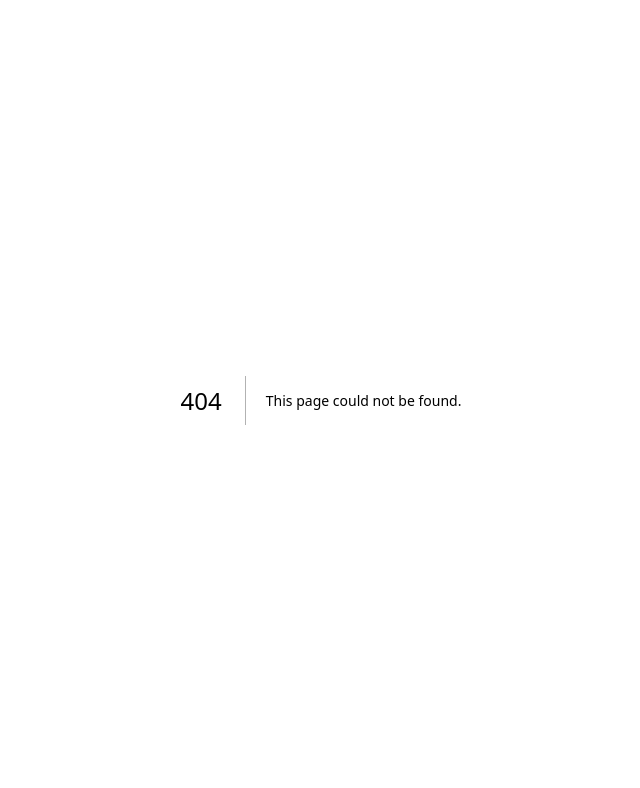
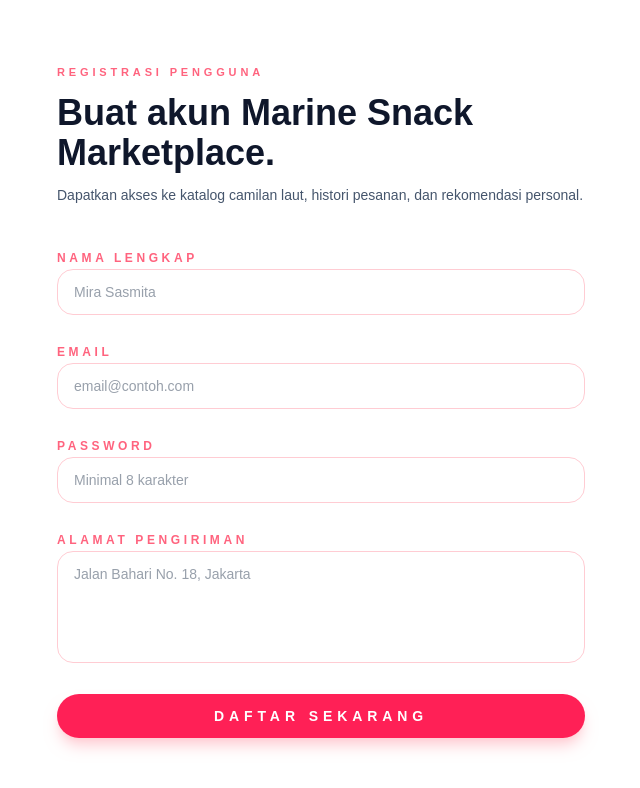
Before and after one commit to shafadisyaaulia/seasnacky, a Next.js app: page /user/register in a window 1280 px wide. Before the commit this address had no page. Shown: the top 788 px of the page, without its empty margins (319-959 px from the left). Built offline with nearby package versions, Linux system fonts and the light colour scheme.

Commit message:
feat: add register user

```diff
--- /dev/null
+++ b/src/app/user/register/page.tsx
@@ -0,0 +1,108 @@
+"use client";
+
+import { useState } from "react";
+
+export default function UserRegisterPage() {
+  const [form, setForm] = useState({
+    name: "",
+    email: "",
+    address: "",
+    password: "",
+  });
+  const [message, setMessage] = useState<string | null>(null);
+
+  const handleChange = (key: string, value: string) => {
+    setForm((prev) => ({ ...prev, [key]: value }));
+  };
+
+  const handleSubmit = async (event: React.FormEvent) => {
+    event.preventDefault();
+    setMessage("Mendaftarkan akun...");
+    const response = await fetch("/api/auth/register", {
+      method: "POST",
+      headers: { "Content-Type": "application/json" },
+      body: JSON.stringify(form),
+    });
+    const result = await response.json();
+    setMessage(result.message ?? "Pendaftaran selesai.");
+  };
+
+  return (
+    <div className="min-h-screen bg-white pb-20">
+      <div className="mx-auto w-full max-w-xl px-6 pt-16">
+        <p className="text-[11px] font-semibold uppercase tracking-[0.35em] text-rose-400">
+          Registrasi Pengguna
+        </p>
+        <h1 className="mt-3 text-4xl font-semibold text-slate-900">
+          Buat akun Marine Snack Marketplace.
+        </h1>
+        <p className="mt-3 text-sm text-slate-600">
+          Dapatkan akses ke katalog camilan laut, histori pesanan, dan rekomendasi personal.
+        </p>
+        <form onSubmit={handleSubmit} className="mt-10 space-y-6">
+          <div className="space-y-2">
+            <label className="text-xs font-semibold uppercase tracking-[0.3em] text-rose-400">
+              Nama Lengkap
+            </label>
+            <input
+              value={form.name}
+              onChange={(event) => handleChange("name", event.target.value)}
+              className="w-full rounded-2xl border border-rose-200 bg-white px-4 py-3 text-sm text-slate-700 focus:border-rose-500 focus:outline-none"
+              placeholder="Mira Sasmita"
+              required
+            />
+          </div>
+          <div className="space-y-2">
+            <label className="text-xs font-semibold uppercase tracking-[0.3em] text-rose-400">
+              Email
+            </label>
+            <input
+              type="email"
+              value={form.email}
+              onChange={(event) => handleChange("email", event.target.value)}
+              className="w-full rounded-2xl border border-rose-200 bg-white px-4 py-3 text-sm text-slate-700 focus:border-rose-500 focus:outline-none"
+              placeholder="email@contoh.com"
+              required
+            />
+          </div>
+          <div className="space-y-2">
+            <label className="text-xs font-semibold uppercase tracking-[0.3em] text-rose-400">
+              Password
+            </label>
+            <input
+              type="password"
+              value={form.password}
+              onChange={(event) => handleChange("password", event.target.value)}
+              className="w-full rounded-2xl border border-rose-200 bg-white px-4 py-3 text-sm text-slate-700 focus:border-rose-500 focus:outline-none"
+              placeholder="Minimal 8 karakter"
+              required
+            />
+          </div>
+          <div className="space-y-2">
+            <label className="text-xs font-semibold uppercase tracking-[0.3em] text-rose-400">
+              Alamat Pengiriman
+            </label>
+            <textarea
+              value={form.address}
+              onChange={(event) => handleChange("address", event.target.value)}
+              className="h-28 w-full resize-none rounded-2xl border border-rose-200 bg-white px-4 py-3 text-sm text-slate-700 focus:border-rose-500 focus:outline-none"
+              placeholder="Jalan Bahari No. 18, Jakarta"
+              required
+            />
+          </div>
+          <button
+            type="submit"
+            className="w-full rounded-full bg-rose-500 px-6 py-3 text-sm font-semibold uppercase tracking-[0.35em] text-white shadow-lg shadow-rose-200 transition hover:bg-rose-600"
+          >
+            Daftar Sekarang
+          </button>
+        </form>
+        {message && (
+          <p className="mt-6 text-center text-xs uppercase tracking-[0.3em] text-rose-500">
+            {message}
+          </p>
+        )}
+      </div>
+    </div>
+  );
+}
```
